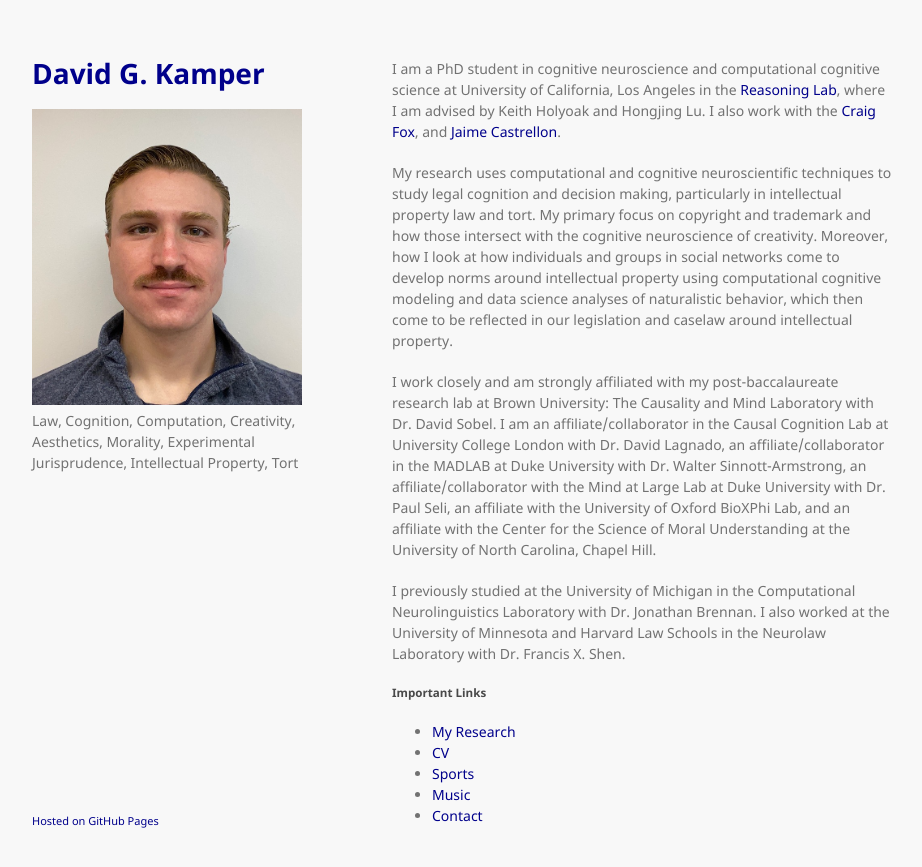
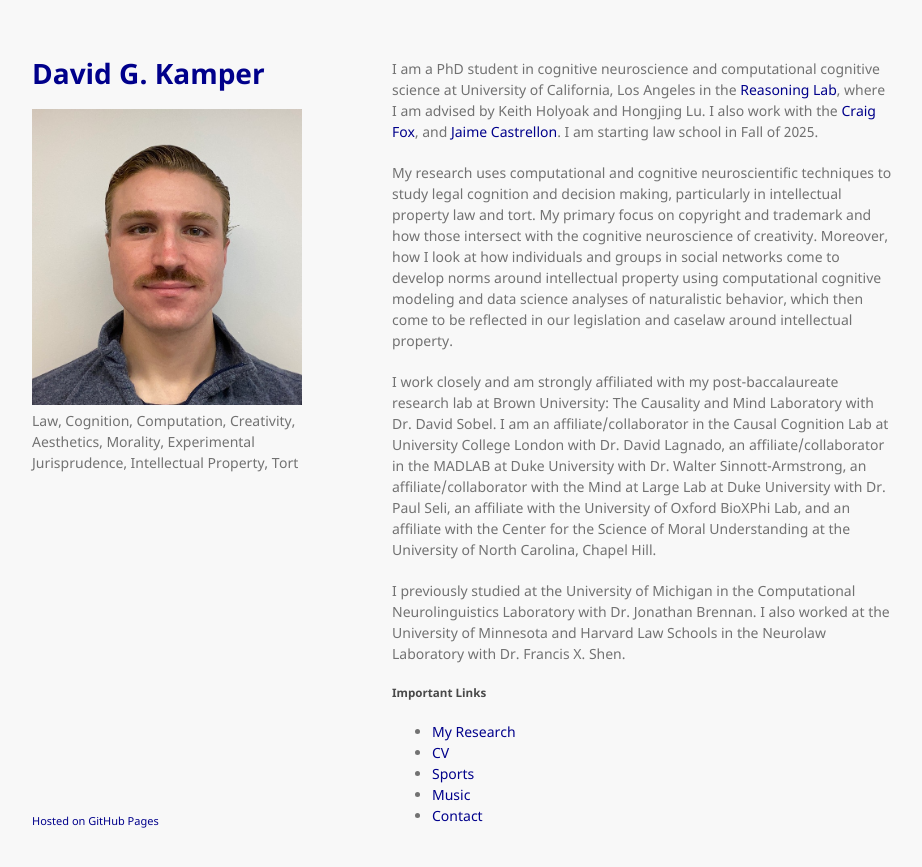
Before and after one commit to dgkamper/dgkamper.github.io, a Jekyll site: the page built from index.md, in a window 1280 px wide. Shown: the top 867 px of the page, without its empty margins (178-1100 px from the left). Built offline with Jekyll 4.4.1, drawn with Linux system fonts in a browser that asks for light colours.

Commit message:
Update index.md

```diff
--- a/index.md
+++ b/index.md
@@ -2,7 +2,7 @@
 layout: default
 ---
 
-I am a PhD student in cognitive neuroscience and computational cognitive science at University of California, Los Angeles in the [Reasoning Lab](https://reasoninglab.psych.ucla.edu/), where I am advised by Keith Holyoak and Hongjing Lu. I also work with the [Craig Fox](https://www.craigrfox.com/), and [Jaime Castrellon](https://www.psych.ucla.edu/faculty-page/jcastrellon/).
+I am a PhD student in cognitive neuroscience and computational cognitive science at University of California, Los Angeles in the [Reasoning Lab](https://reasoninglab.psych.ucla.edu/), where I am advised by Keith Holyoak and Hongjing Lu. I also work with the [Craig Fox](https://www.craigrfox.com/), and [Jaime Castrellon](https://www.psych.ucla.edu/faculty-page/jcastrellon/). I am starting law school in Fall of 2025.
 
 My research uses computational and cognitive neuroscientific techniques to study legal cognition and decision making, particularly in intellectual property law and tort. My primary focus on copyright and trademark and how those intersect with the cognitive neuroscience of creativity. Moreover, how I look at how individuals and groups in social networks come to develop norms around intellectual property using computational cognitive modeling and data science analyses of naturalistic behavior, which then come to be reflected in our legislation and caselaw around intellectual property.
 
```
